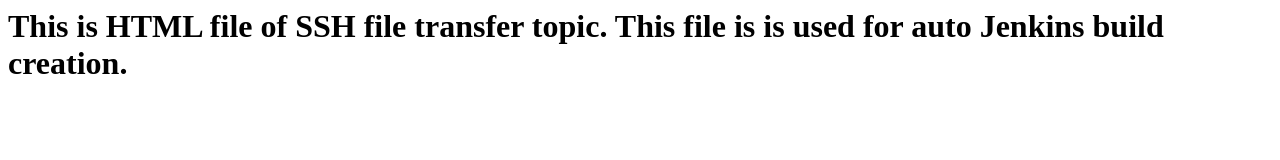
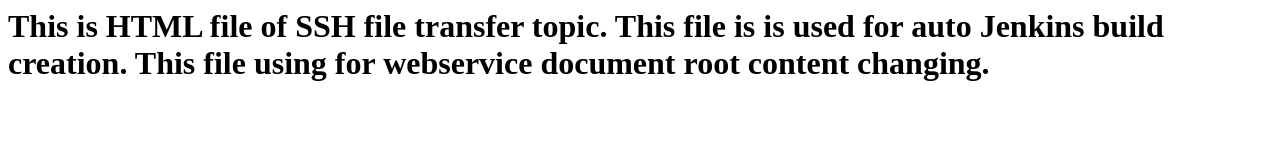
Before and after one commit to Shubham1897/Git-SSH-File-Transfer, a plain HTML site: page index.html in a window 1280 px wide. Drawn offline with Linux system fonts and the light colour scheme.

Commit message:
day 7 work

```diff
--- a/index.html
+++ b/index.html
@@ -1,4 +1,5 @@
 <h1>
 	This is HTML file of SSH file transfer topic.
 	This file is is used for auto Jenkins build creation.
+	This file using for webservice document root content changing.
 </h1>
```
